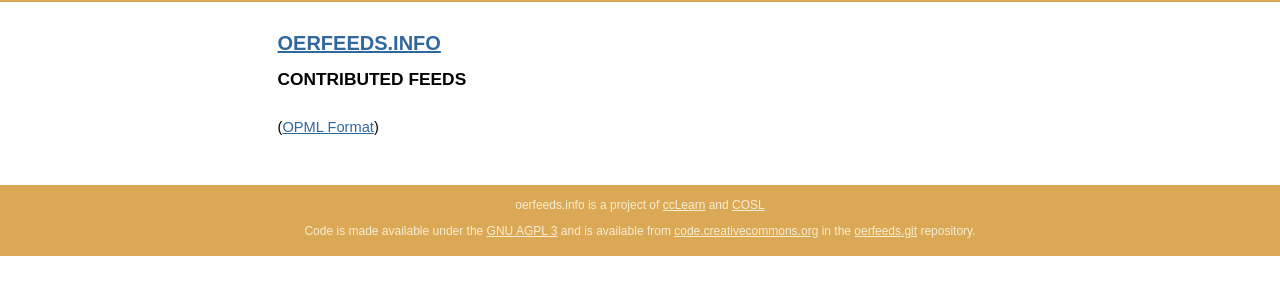
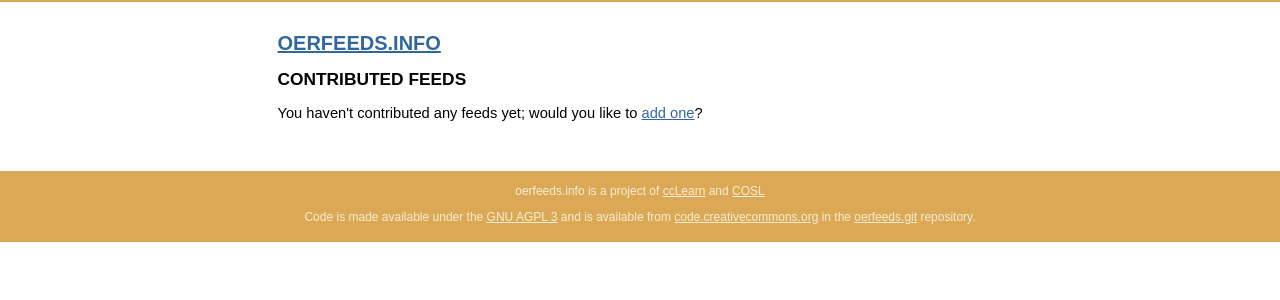
Before and after one commit to cc-archive/oerfeeds, a Python web app: template oerfeeds/templates/userfeeds.html in a window 1280 px wide. Shown: the part 65-365 px from the top of the page. Run offline with Jinja, Linux system fonts and the light colour scheme; the template is opened without the code that fills it, so the values that code supplies are empty.

Commit message:
If the user hasn't added a feed, provide a link to add one.

```diff
--- a/oerfeeds/templates/userfeeds.html
+++ b/oerfeeds/templates/userfeeds.html
@@ -3,6 +3,8 @@
 {% block title %}Contributed Feeds{% endblock %}
 
 {% block body %}
+
+  {% if feeds %}
 
     <table id="manager">
 
@@ -18,7 +20,11 @@
       {% endfor %}
 
     </table>
-
-    <p>(<a href="http://www.opml.org/spec2">OPML Format</a>)</p>
+  {% else %}
+    <p>
+      You haven't contributed any feeds yet; would you like
+      to <a href="/add/">add one</a>?
+    </p>
+  {% endif %}
 
 {% endblock %}
--- a/oerfeeds/views.py
+++ b/oerfeeds/views.py
@@ -148,6 +148,9 @@
         feeds = models.OerFeed.gql("WHERE creator = :user",
                                    user = users.get_current_user())
 
+        if feeds.count() == 0:
+            feeds = None
+
         self.response.out.write(
             render_template('userfeeds.html', dict(feeds = feeds),
                             self.request)
```
